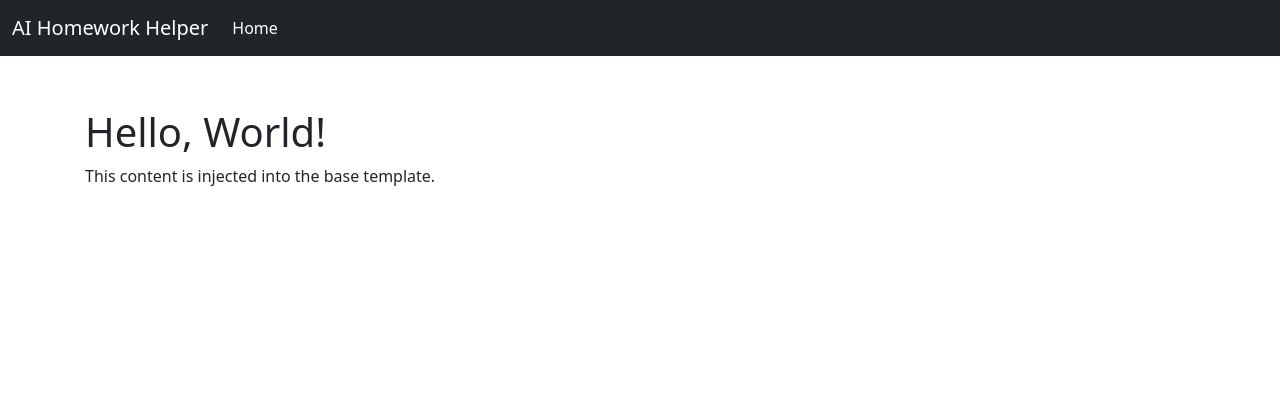
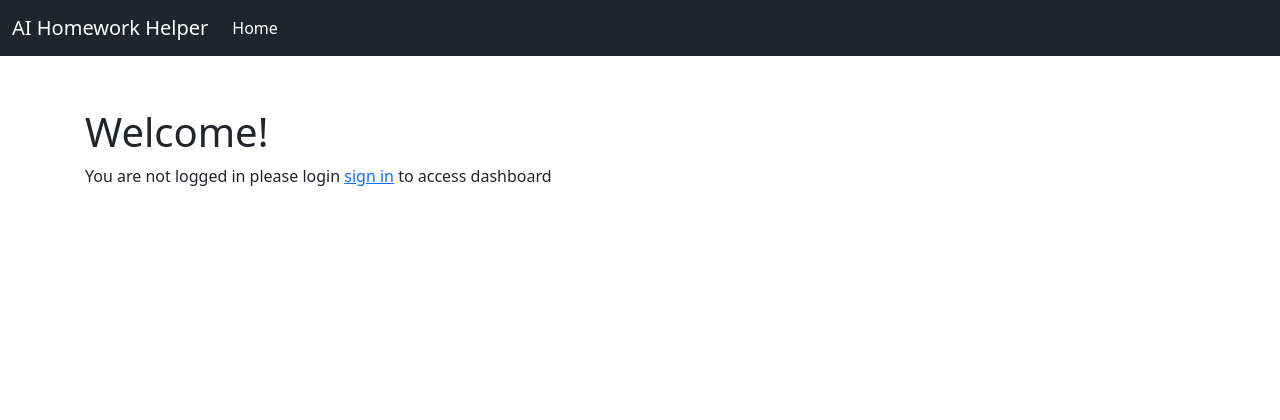
Before and after one commit to SamArndt/Ai-homework-helper, a Django app: page / in a window 1280 px wide. Shown: the top 420 px of the page. Run offline with Django 5.2, Linux system fonts and the light colour scheme.

Commit message:
Implent login/logout in pages app

```diff
--- a/apps/pages/templates/pages/home.html
+++ b/apps/pages/templates/pages/home.html
@@ -3,6 +3,14 @@
 {% block title %}Welcome | Home{% endblock %}
 
 {% block content %}
-<h1>Hello, World!</h1>
-<p>This content is injected into the base template.</p>
+<h1>Welcome!</h1>
+{% if user.is_authenticated %}
+<p>You are logged in as {{ user.email }}</p>
+<form method="post" action="{% url 'pages:logout' %}">
+  {% csrf_token %}
+  <button type="submit">Log Out</button>
+</form>
+{% else %}
+<p>You are not logged in please login <a href="{% url 'pages:login' %}">sign in</a> to access dashboard</p>
+{% endif %}
 {% endblock %}
--- a/apps/pages/urls.py
+++ b/apps/pages/urls.py
@@ -1,8 +1,11 @@
+from django.contrib.auth import views as auth_views
 from django.urls import path
 from pages import views
 
 app_name = "pages"
 
 urlpatterns = [
+    path("login/", auth_views.LoginView.as_view(), name="login"),
+    path("logout/", auth_views.LogoutView.as_view(), name="logout"),
     path("", views.home, name="home"),
 ]
--- a/config/settings.py
+++ b/config/settings.py
@@ -87,6 +87,11 @@ DATABASES = {
 }
 
 
+LOGIN_REDIRECT_URL = "/" # Redirect here after successful login
+
+# Redirect to home page after logout
+LOGOUT_REDIRECT_URL = "/"
+
 # Password validation
 # https://docs.djangoproject.com/en/5.1/ref/settings/#auth-password-validators
 
```
Also changed, not shown: apps/pages/templates/registration/login.html (added, +12 -0 lines).
